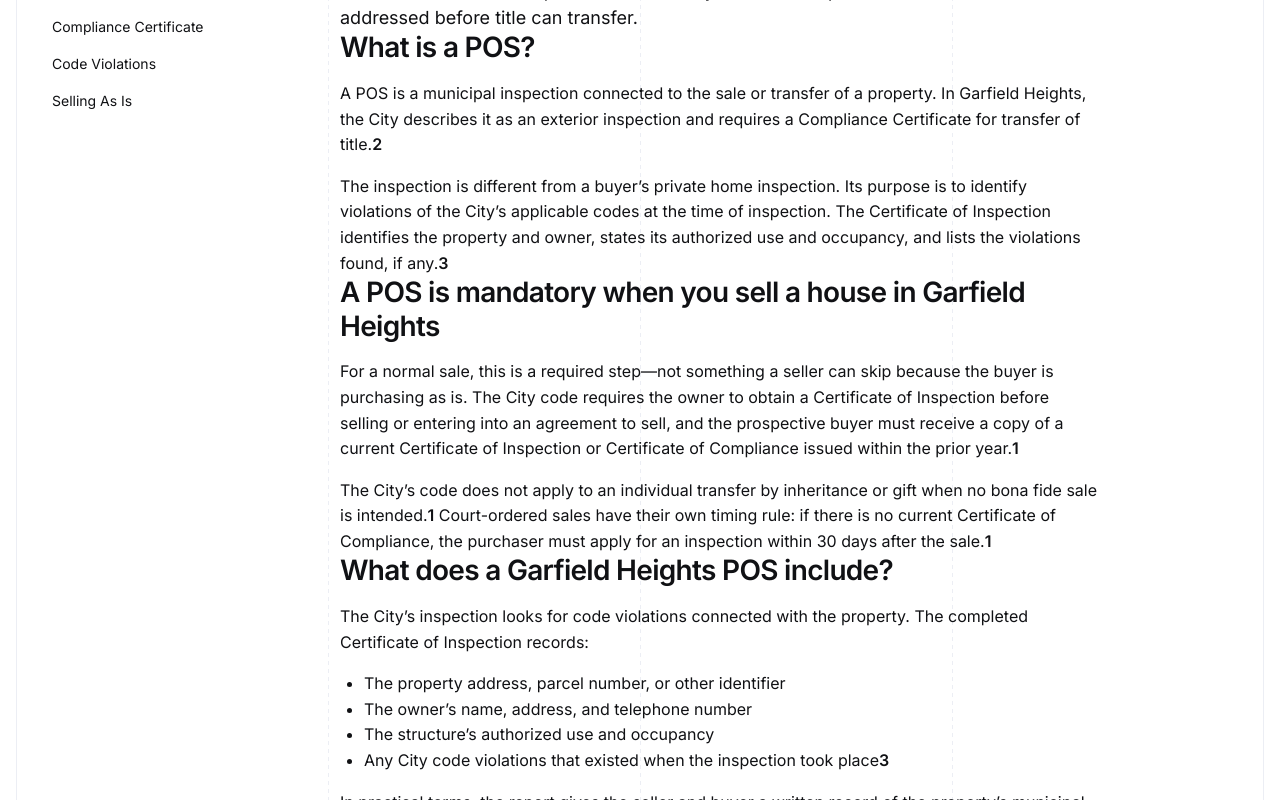
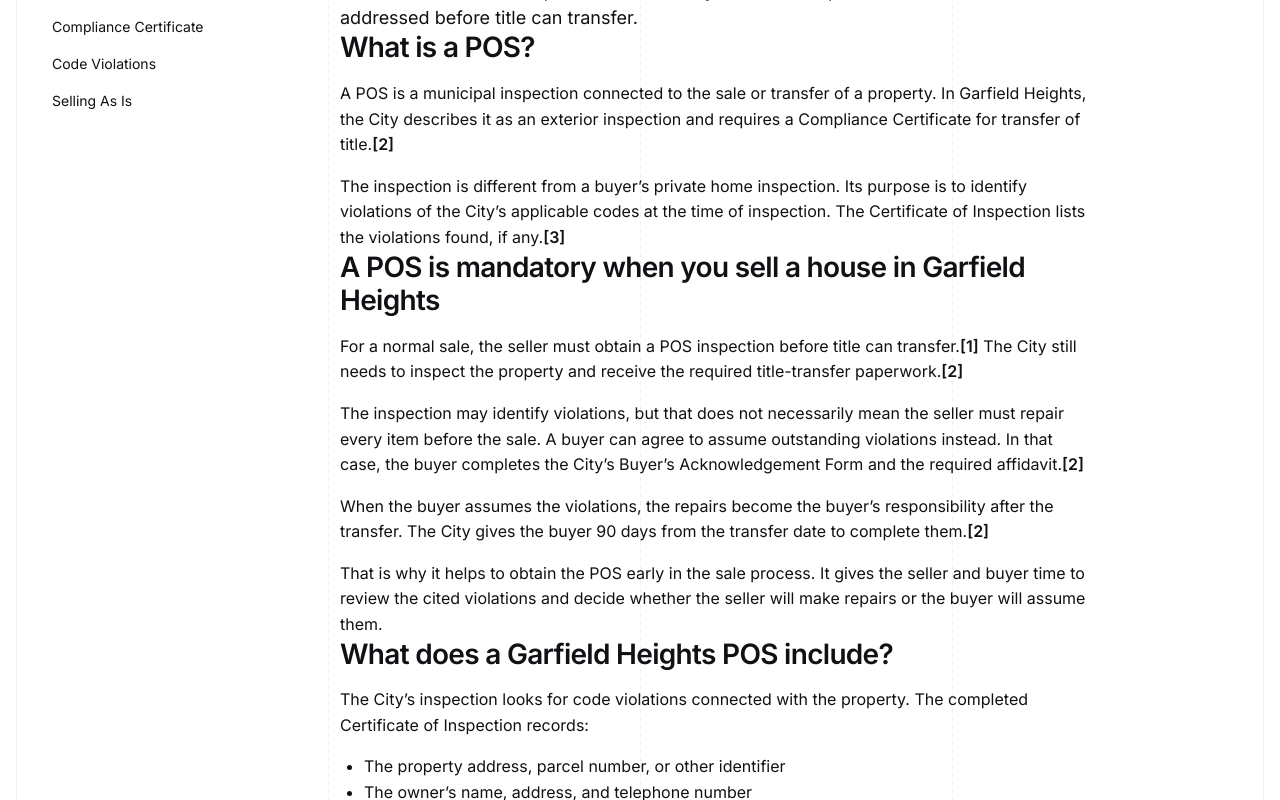
Before and after one commit to YHICAdmin/your-house-in-cash, a Next.js app: page /blog/garfield-heights-point-of-sale-inspection in a window 1280 px wide. Shown: the part 520-1320 px from the top of the page. Built offline with nearby package versions, Linux system fonts and the light colour scheme.

Commit message:
Refine Garfield Heights POS guidance

```diff
--- a/project-documentation/website-specification/content/blog/garfield-heights-point-of-sale-inspection.md
+++ b/project-documentation/website-specification/content/blog/garfield-heights-point-of-sale-inspection.md
@@ -26,21 +26,25 @@ Image 2 height: 1275
 
 # Garfield Heights Point-of-Sale Inspection: What Sellers Need to Know
 
-If you are selling a property in Garfield Heights, a point-of-sale inspection—usually called a POS—is part of the sale process. It is not optional: the City requires a current Certificate of Inspection or Certificate of Compliance before an owner sells, transfers, conveys an interest in, or enters an agreement to sell a covered property.[1][1]
+If you are selling a property in Garfield Heights, a point-of-sale inspection—usually called a POS—is part of the sale process. It is not optional: the City requires a current Certificate of Inspection or Certificate of Compliance before an owner sells, transfers, conveys an interest in, or enters an agreement to sell a covered property.[1]
 
 That requirement applies to homes, commercial buildings, and other property with buildings. A POS does not automatically mean you must repair everything before closing, but it does mean the inspection and the City’s transfer requirements need to be addressed before title can transfer.
 
 ## What is a POS?
 
-A POS is a municipal inspection connected to the sale or transfer of a property. In Garfield Heights, the City describes it as an exterior inspection and requires a Compliance Certificate for transfer of title.[2][2]
+A POS is a municipal inspection connected to the sale or transfer of a property. In Garfield Heights, the City describes it as an exterior inspection and requires a Compliance Certificate for transfer of title.[2]
 
-The inspection is different from a buyer’s private home inspection. Its purpose is to identify violations of the City’s applicable codes at the time of inspection. The Certificate of Inspection identifies the property and owner, states its authorized use and occupancy, and lists the violations found, if any.[3][3]
+The inspection is different from a buyer’s private home inspection. Its purpose is to identify violations of the City’s applicable codes at the time of inspection. The Certificate of Inspection lists the violations found, if any.[3]
 
 ## A POS is mandatory when you sell a house in Garfield Heights
 
-For a normal sale, this is a required step—not something a seller can skip because the buyer is purchasing as is. The City code requires the owner to obtain a Certificate of Inspection before selling or entering into an agreement to sell, and the prospective buyer must receive a copy of a current Certificate of Inspection or Certificate of Compliance issued within the prior year.[1][1]
+For a normal sale, the seller must obtain a POS inspection before title can transfer.[1] The City still needs to inspect the property and receive the required title-transfer paperwork.[2]
 
-The City’s code does not apply to an individual transfer by inheritance or gift when no bona fide sale is intended.[1][1] Court-ordered sales have their own timing rule: if there is no current Certificate of Compliance, the purchaser must apply for an inspection within 30 days after the sale.[1][1]
+The inspection may identify violations, but that does not necessarily mean the seller must repair every item before the sale. A buyer can agree to assume outstanding violations instead. In that case, the buyer completes the City’s Buyer’s Acknowledgement Form and the required affidavit.[2]
+
+When the buyer assumes the violations, the repairs become the buyer’s responsibility after the transfer. The City gives the buyer 90 days from the transfer date to complete them.[2]
+
+That is why it helps to obtain the POS early in the sale process. It gives the seller and buyer time to review the cited violations and decide whether the seller will make repairs or the buyer will assume them.
 
 ## What does a Garfield Heights POS include?
 
@@ -49,17 +53,17 @@ The City’s inspection looks for code violations connected with the property. T
 - The property address, parcel number, or other identifier
 - The owner’s name, address, and telephone number
 - The structure’s authorized use and occupancy
-- Any City code violations that existed when the inspection took place[3][3]
+- Any City code violations that existed when the inspection took place[3]
 
-In practical terms, the report gives the seller and buyer a written record of the property’s municipal compliance status. The City provides a POS application, a buyer acknowledgement form, an affidavit for a buyer assuming outstanding violations, and a separate consent form for an interior POS inspection.[2][2]
+In practical terms, the report gives the seller and buyer a written record of the property’s municipal compliance status. The City provides a POS application, a buyer acknowledgement form, an affidavit for a buyer assuming outstanding violations, and a separate consent form for an interior POS inspection.[2]
 
 ## How the process works
 
-1. The owner or an authorized agent submits the City’s application for a Certificate of Inspection and pays the required fee.[3][3]
-2. The inspection is scheduled during Housing Inspection Department business hours. The code says the City will cause the inspection to be made within 10 days after receiving the application and fee, subject to its stated exceptions.[3][3]
-3. After access to the property, the City issues the Certificate of Inspection within 10 working days under the code’s schedule.[3][3]
-4. The seller gives the prospective buyer the certificate. The buyer acknowledgement must be completed, notarized, and returned to the City as part of the title-transfer requirements.[2][2]
-5. If violations remain, the City’s POS page says a buyer who assumes them must also complete a notarized affidavit. The buyer then has 90 days from transfer to complete the repairs.[2][2]
+1. The owner or an authorized agent submits the City’s application for a Certificate of Inspection and pays the required fee.[3]
+2. The inspection is scheduled during Housing Inspection Department business hours. The code says the City will cause the inspection to be made within 10 days after receiving the application and fee, subject to its stated exceptions.[3]
+3. After access to the property, the City issues the Certificate of Inspection within 10 working days under the code’s schedule.[3]
+4. The seller gives the prospective buyer the certificate. The buyer acknowledgement must be completed, notarized, and returned to the City as part of the title-transfer requirements.[2]
+5. If violations remain, the City’s POS page says a buyer who assumes them must also complete a notarized affidavit. The buyer then has 90 days from transfer to complete the repairs.[2]
 
 The report is useful early in a sale because it identifies the City’s requirements before the transfer date. If you are weighing an as-is direct sale, [Your House in Cash can make a no-obligation cash offer](/get-cash-offer) for you to compare with other sale options.
 
@@ -72,7 +76,7 @@ The City’s current code sets the municipal inspection fee at:
 | Dwelling structure | $200 |
 | Commercial building structure | $300 |
 
-There is no charge for the first two reinspections. After that, the City charges $35 for each reinspection. Missing a scheduled inspection without at least one full business day’s cancellation notice carries a $25 fee.[4][4]
+There is no charge for the first two reinspections. After that, the City charges $35 for each reinspection. Missing a scheduled inspection without at least one full business day’s cancellation notice carries a $25 fee.[4]
 
 The inspection fee is only one part of the possible cost. If the report lists violations, the repair cost depends on what was cited and whether the work is completed before transfer or addressed through the City’s process for outstanding violations. That amount cannot be estimated from the POS fee alone.
 
--- a/src/components/situation/situation-inline.tsx
+++ b/src/components/situation/situation-inline.tsx
@@ -2,16 +2,22 @@ import type { ReactNode } from "react";
 import { TextLink } from "@/components/ui/text-link";
 
 export function renderSituationInline(text: string, references: Record<string, { href: string; title?: string }>): ReactNode[] {
-    const pattern = /\*\*(.+?)\*\*|\[([^\]]+)\]\(([^)]+)\)|\[([^\]]+)\]\[(\d+)\]/g;
+    const pattern = /\*\*(.+?)\*\*|\[([^\]]+)\]\(([^)]+)\)|\[([^\]]+)\]\[(\d+)\]|\[(\d+)\]/g;
     const nodes: ReactNode[] = [];
     let cursor = 0;
     for (const match of text.matchAll(pattern)) {
       nodes.push(text.slice(cursor, match.index));
       if (match[1]) nodes.push(<strong key={match.index}>{renderSituationInline(match[1], references)}</strong>);
       else {
-        const reference = match[5] ? references[match[5]] : { href: match[3] };
-        if (!reference) throw new Error(`Missing article reference: ${match[5]}`);
-        nodes.push(<TextLink key={match.index} href={reference.href} title={"title" in reference ? reference.title : undefined}>{match[2] ?? match[4]}</TextLink>);
+        const referenceKey = match[5] ?? match[6];
+        const reference = referenceKey ? references[referenceKey] : { href: match[3] };
+        if (!reference && match[6]) {
+          nodes.push(match[0]);
+          cursor = match.index! + match[0].length;
+          continue;
+        }
+        if (!reference) throw new Error(`Missing article reference: ${referenceKey}`);
+        nodes.push(<TextLink key={match.index} href={reference.href} title={"title" in reference ? reference.title : undefined}>{match[2] ?? match[4] ?? `[${match[6]}]`}</TextLink>);
       }
       cursor = match.index! + match[0].length;
     }
```
